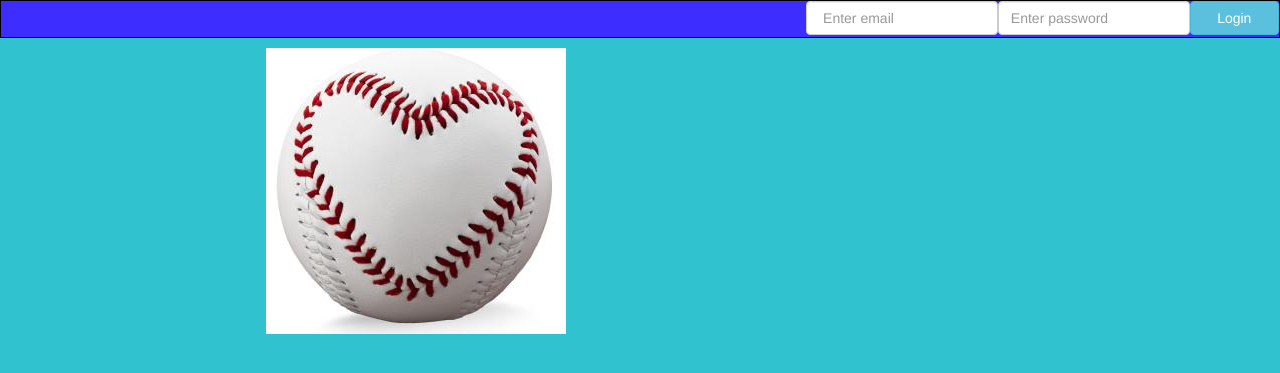
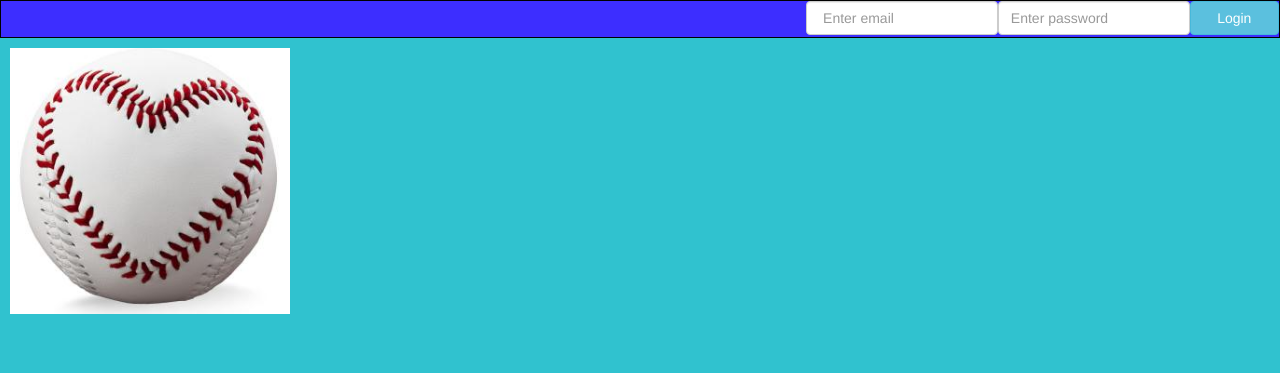
Before and after one commit to gmaurer/mastersofcode1, a PHP site: page / in a window 1280 px wide. Shown: the top 373 px of the page. Run offline with PHP 8.4, Linux system fonts and the light colour scheme; some libraries are stand-ins or nearby versions.

Commit message:
new attempt

```diff
--- a/www/index.php
+++ b/www/index.php
@@ -59,12 +59,19 @@
 
     }
 
+    .images{
 
+        margin: auto;
+        width: 60%;
+
+        padding: 10px;
+
+    }
 
     .center {
         margin: auto;
-        width: 60%;
-        padding: 10px;
+
+
     }
 
 
```
